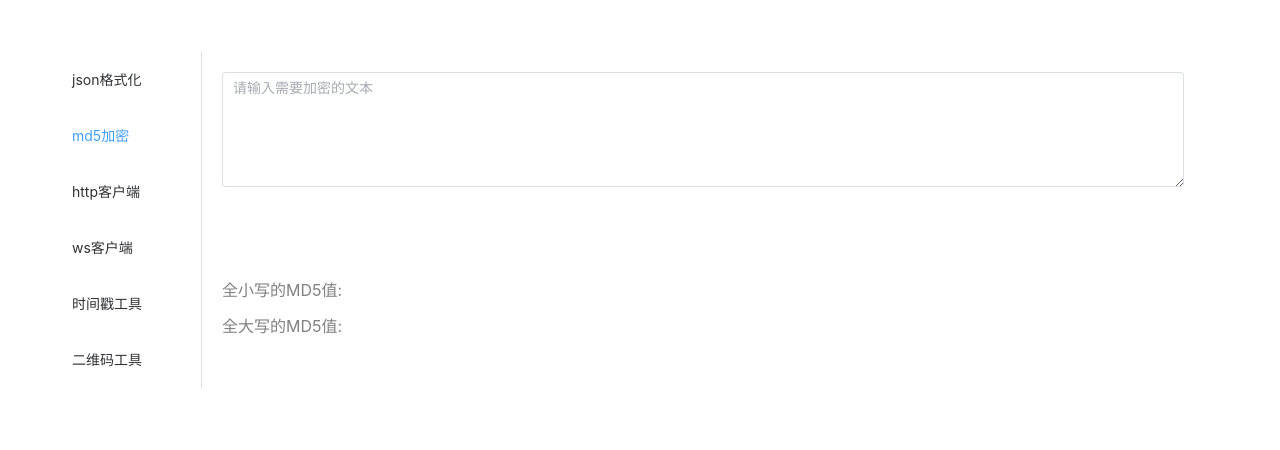
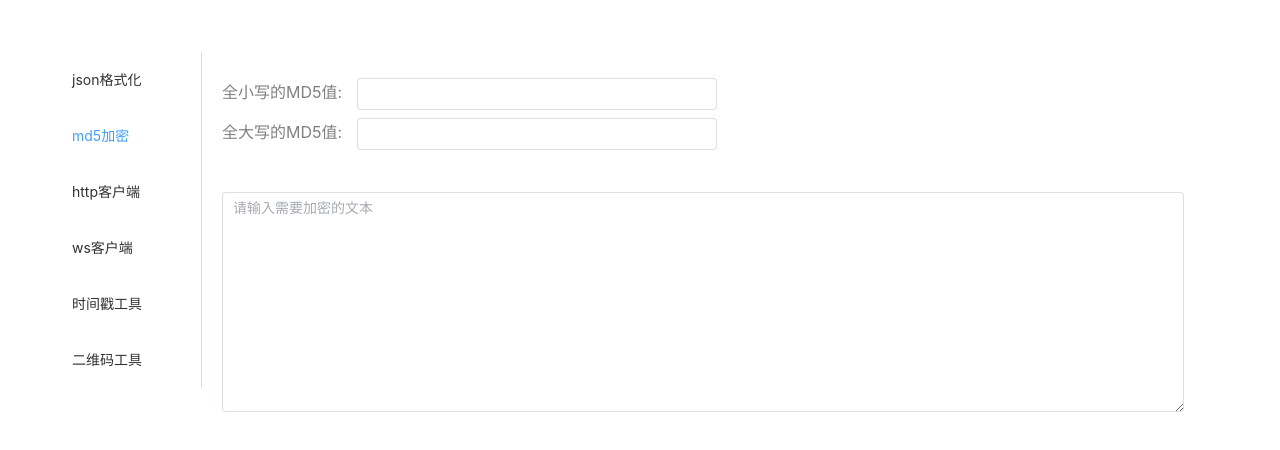
Before and after one commit to knice88/tool-box, a Vue app: page /md5 in a window 1280 px wide. Both pictures are taken after a click on the item "md5加密". Shown: the top 450 px of the page. Built offline with nearby package versions, Linux system fonts and the light colour scheme.

Commit message:
样式修改

```diff
--- a/src/views/Md5.vue
+++ b/src/views/Md5.vue
@@ -4,31 +4,37 @@ import MD5 from "crypto-js/md5"
 import { copyToClipboard } from '@/composables/clipboard'
 
 const srcText = ref('')
-const md5Text = ref('')
+const md5Lower = ref('')
+const md5Upper = ref('')
 watch(srcText, (newVal) => {
-    md5Text.value = newVal ? MD5(newVal).toString() : ''
+    md5Lower.value = newVal ? MD5(newVal).toString().toLowerCase() : ''
+    md5Upper.value = newVal ? md5Lower.value.toUpperCase() : ''
 })
-
 </script>
 <template>
-    <el-input v-model="srcText" type="textarea" class="source-text" :autosize="{ minRows: 5 }"
+    <div class="md5-result">
+        <span>全小写的MD5值: </span>
+        <el-input v-model="md5Lower" class="md5-output" readonly></el-input>
+        <el-button type="primary" @click="copyToClipboard(md5Lower)"
+            v-if="md5Lower">复制</el-button>
+        <br>
+        <span>全大写的MD5值: </span>
+        <el-input v-model="md5Upper" class="md5-output" readonly></el-input>
+        <el-button type="primary" @click="copyToClipboard(md5Upper)"
+            v-if="md5Upper">复制</el-button>
+    </div>
+    <el-input v-model="srcText" type="textarea" :autosize="{ minRows: 10, maxRows: 30 }"
         placeholder="请输入需要加密的文本"></el-input>
-    <div>
-        <span class="alarm-title">全小写的MD5值: </span>{{ md5Text.toLowerCase() }}
-        <el-button type="primary" @click="copyToClipboard(md5Text.toLowerCase())" v-if="md5Text.length > 0">复制</el-button>
-    </div>
-    <div>
-        <span class="alarm-title">全大写的MD5值: </span>{{ md5Text.toUpperCase() }}
-        <el-button type="primary" @click="copyToClipboard(md5Text.toUpperCase())" v-if="md5Text.length > 0">复制</el-button>
-    </div>
 </template>
 <style scoped>
-.source-text {
-    height: 200px;
+.md5-result {
+    color: gray;
+    line-height: 40px;
+    margin-bottom: 40px;
 }
-
-.alarm-title {
-    color: gray;
-    line-height: 36px;
+.md5-output {
+    width: 360px;
+    margin-left: 10px;
+    margin-right: 10px;
 }
 </style>
```
Also changed, not shown: forge.config.js (+26 -26 lines).
